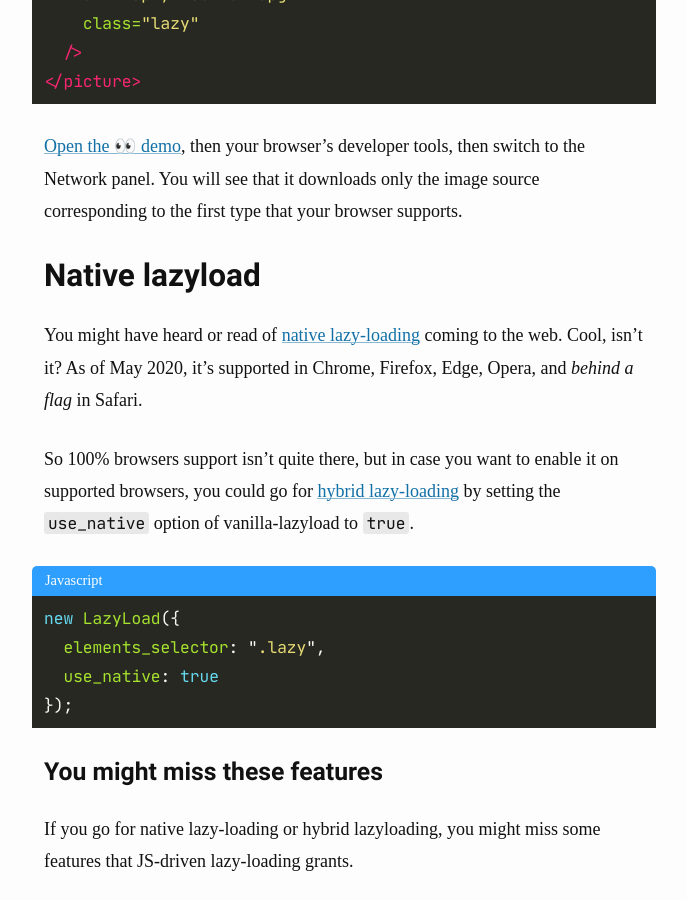
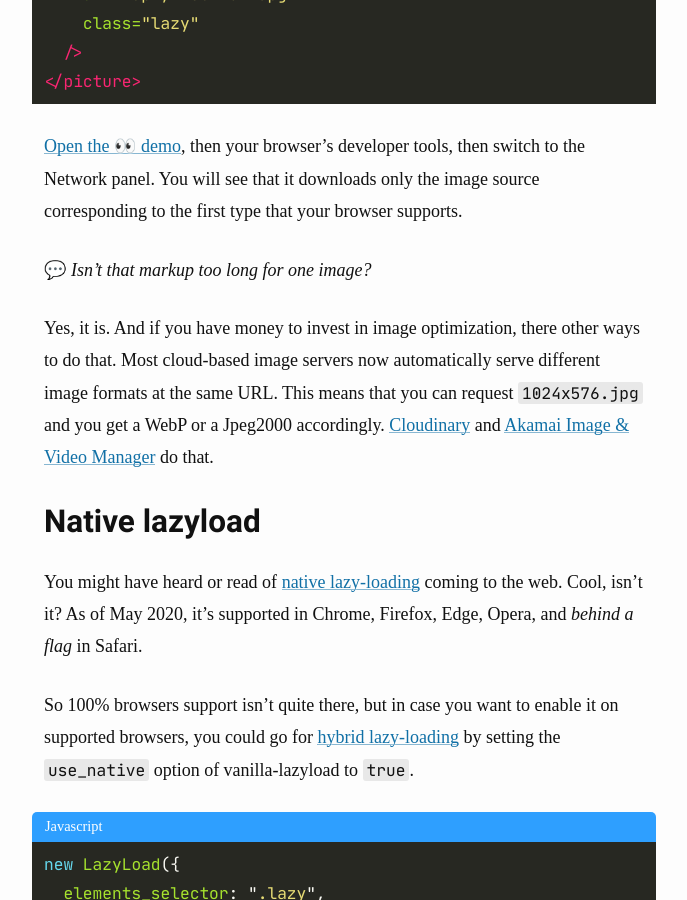
Before and after one commit to verlok/verlok.github.io, a Jekyll site: the page built from _posts/2020-05-24-lazy-load-responsive-images-in-2020-srcset-sizes-picture-webp.md, in a window 1280 px wide and 900 px high, scrolled down 10345 px. Shown: the whole window, without its empty margins (296-983 px from the left). Built offline with Jekyll 4.4.1, drawn with Linux system fonts in a browser that asks for light colours; some web fonts are replaced.

Commit message:
Applied a suggestion from @thearegee

```diff
--- a/_posts/2020-05-24-lazy-load-responsive-images-in-2020-srcset-sizes-picture-webp.md
+++ b/_posts/2020-05-24-lazy-load-responsive-images-in-2020-srcset-sizes-picture-webp.md
@@ -318,6 +318,10 @@ You need the `source` tag and the `type` attribute containing the MIME type of t
 
 [Open the 👀 demo](http://verlok.github.io/vanilla-lazyload/demos/picture_type_webp.html), then your browser's **developer tools**, then switch to the **Network panel**. You will see that it downloads only the image source corresponding to the first type that your browser supports.
 
+💬 *Isn't that markup too long for one image?*
+
+Yes, it is. And if you have money to invest in image optimization, there other ways to do that. Most cloud-based image servers now automatically serve different image formats at the same URL. This means that you can request `1024x576.jpg` and you get a WebP or a Jpeg2000 accordingly. [Cloudinary](https://cloudinary.com/) and [Akamai Image &amp; Video Manager](https://www.akamai.com/it/it/products/performance/image-and-video-manager.jsp) do that.
+
 ## Native lazyload
 
 You might have heard or read of [native lazy-loading](https://web.dev/native-lazy-loading/) coming to the web. Cool, isn't it? As of May 2020, it's supported in Chrome, Firefox, Edge, Opera, and _behind a flag_ in Safari.
```
